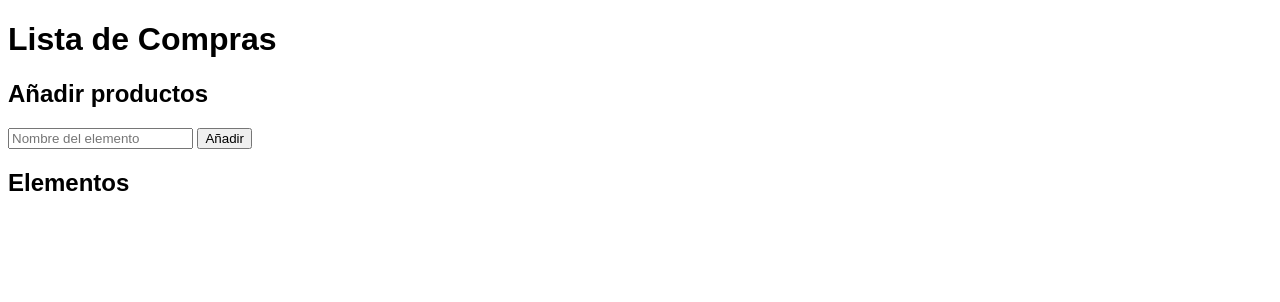
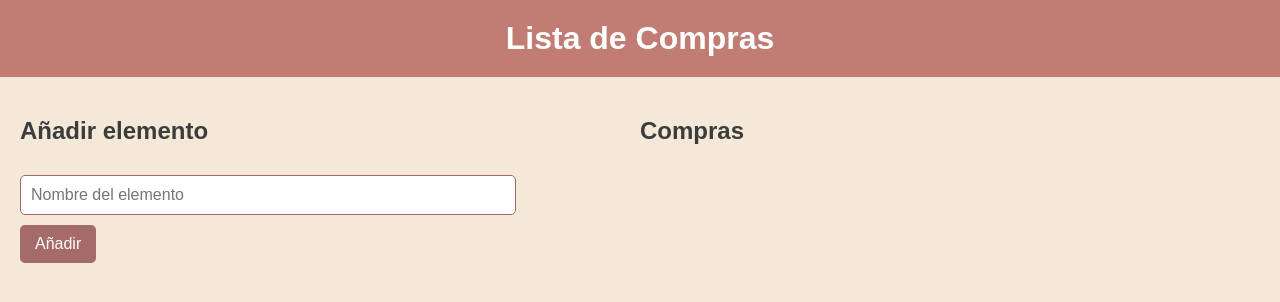
Before and after one commit to MateoCereceda/Proyecto-2-APP-CRUD-UDD, a plain HTML site: page index.html in a window 1280 px wide. Drawn offline with Linux system fonts and the light colour scheme.

Commit message:
Cambios estéticos
Cambios estéticos alterando archivos html y css.

```diff
--- a/assets/css/style.css
+++ b/assets/css/style.css
@@ -1,12 +1,83 @@
+* {
+    box-sizing: border-box;
+}
+
 body {
     font-family: Arial, sans-serif;
+    background-color: #f4e9d8;
+    color: #3c3c3c;
+    margin: 0;
+    padding: 0;
+}
+
+header {
+    background-color: #c17c74;
+    padding: 20px;
+}
+
+h1 {
+    text-align: center;
+    color: #ffffff;
+    margin: 0;
+}
+
+.content {
+    display: flex;
+    justify-content: space-between;
+    padding: 20px;
+}
+
+#add-item {
+    width: 40%;
+}
+
+#item-input {
+    width: 100%;
+    padding: 10px;
+    margin: 10px 0;
+    border: 1px solid #a56b68;
+    border-radius: 5px;
+    font-size: 16px;
 }
 
 button {
     cursor: pointer;
+    background-color: #a56b68;
+    color: #ffffff;
+    border: none;
+    border-radius: 5px;
+    padding: 10px 15px;
+    font-size: 16px;
+    transition: background-color 0.3s;
+}
+
+button:hover {
+    background-color: #8a4e50;
+}
+
+#items-list {
+    width: 50%;
 }
 
 ul {
     list-style-type: none;
     padding: 0;
 }
+
+li {
+    background-color: #e6c0a9;
+    padding: 10px;
+    margin-bottom: 10px;
+    border-radius: 5px;
+    display: flex;
+    justify-content: space-between;
+    align-items: center;
+}
+
+li span {
+    flex-grow: 1;
+}
+
+li button {
+    margin-left: 10px;
+}
--- a/index.html
+++ b/index.html
@@ -1,5 +1,6 @@
 <!DOCTYPE html>
 <html lang="es">
+
 <head>
     <meta charset="UTF-8">
     <meta http-equiv="X-UA-Compatible" content="IE=edge">
@@ -7,19 +8,25 @@
     <title>Aplicación CRUD</title>
     <link rel="stylesheet" href="./assets/css/style.css">
 </head>
+
 <body>
+    <header>
         <h1>Lista de Compras</h1>
+    </header>
 
+    <div class="content">
         <div id="add-item">
-    <h2>Añadir productos</h2>
+        <h2>Añadir elemento</h2>
         <input type="text" id="item-input" placeholder="Nombre del elemento">
         <button onclick="addItem()">Añadir</button>
         </div>
 
         <div id="items-list">
-    <h2>Elementos</h2>
+        <h2>Compras</h2>
         <ul id="list"></ul>
         </div>
+    </div>
+
 
     <script src="./assets/js/main.js"></script>
 </body>
```
Lines whose indentation alone changed are shown as unchanged.
